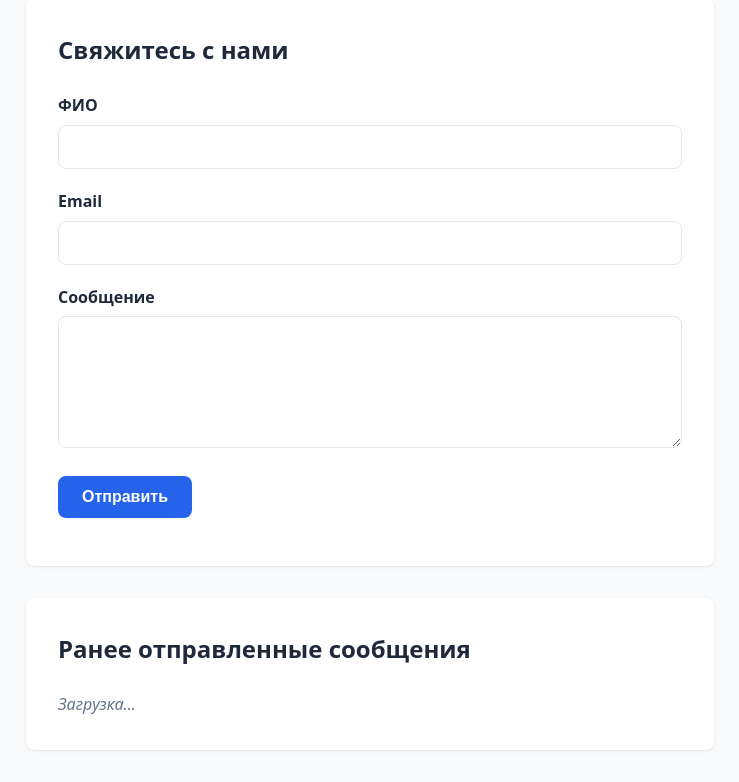
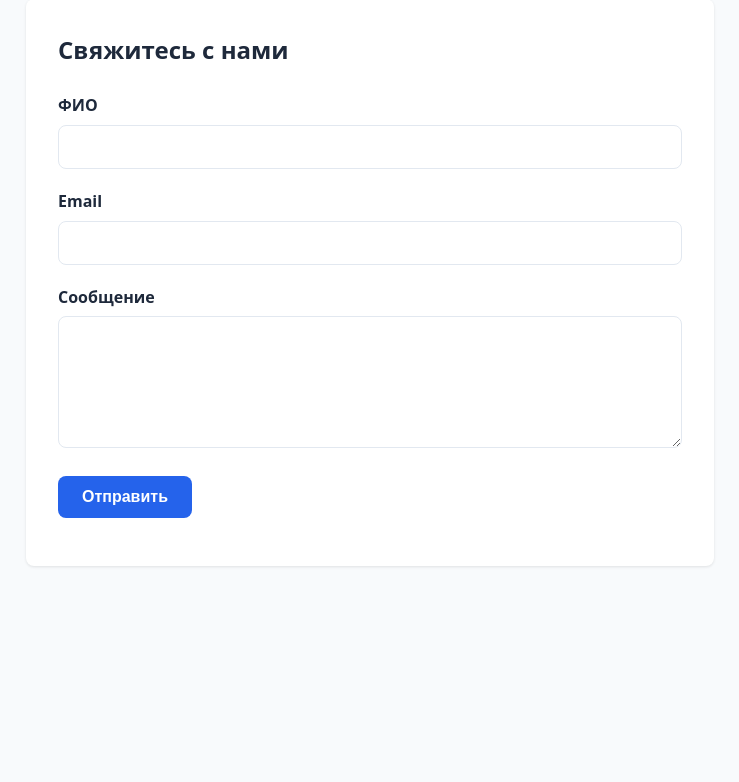
Before and after one commit to Kondratova/SMtestFeedbackForm, a PHP site: template web/app/src/Views/feedback.php in a window 1280 px wide. Shown: the part 33-815 px from the top of the page, without its empty margins (270-1009 px from the left). After the commit the page ends 600 px from the top, so only its background shows below. Run offline with PHP 8.4, Linux system fonts and the light colour scheme; the template is opened without the code that fills it: most values are stand-ins (such as "Sample title", 1, 10 or a date in 2020).

Commit message:
clean unused and hide message section from users if no messages exist yet

```diff
--- a/web/app/src/Feedback/FeedbackController.php
+++ b/web/app/src/Feedback/FeedbackController.php
@@ -63,7 +63,7 @@ final class FeedbackController
 
         if (!$this->validator->isValid()) {
             Response::error(
-                array_values($this->validator->getErrors()),
+                ['Сообщения для данного email не найены.'],
                 422,
                 ['fields' => $this->validator->getErrors()],
             )->send();
--- a/web/app/src/Views/feedback.php
+++ b/web/app/src/Views/feedback.php
@@ -69,11 +69,9 @@ $isRequired = static fn(string $field): bool => in_array($field, $requiredFields
         </form>
     </section>
 
-    <section class="messages-section">
+    <section class="messages-section" id="messages-section" hidden>
         <h2>Ранее отправленные сообщения</h2>
-        <div id="messages-list" class="messages-list">
-            <p class="no-messages">Загрузка...</p>
-        </div>
+        <div id="messages-list" class="messages-list"></div>
     </section>
 </main>
 
--- a/web/public/css/style.css
+++ b/web/public/css/style.css
@@ -167,3 +167,6 @@ h1, h2 {
     color: var(--color-text-muted);
     font-style: italic;
 }
+[hidden] {
+    display: none !important;
+}
```
Also changed, not shown: web/app/src/Foo.php (deleted, +0 -25 lines), web/app/test/FooTest.php (deleted, +0 -15 lines), README.md, web/public/js/app.js.
